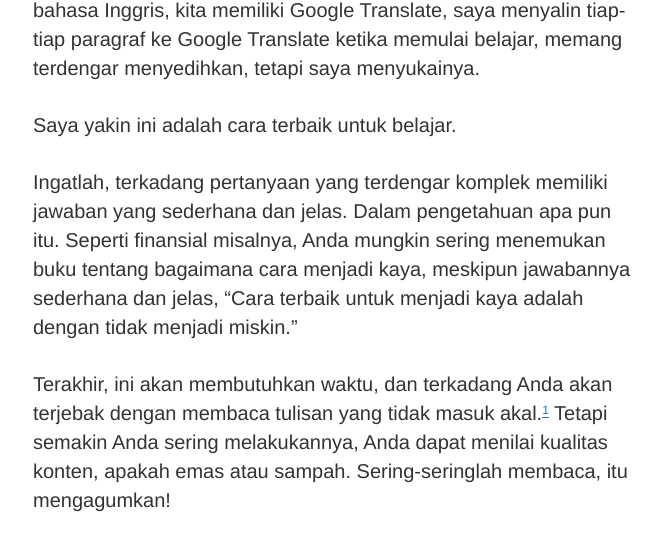
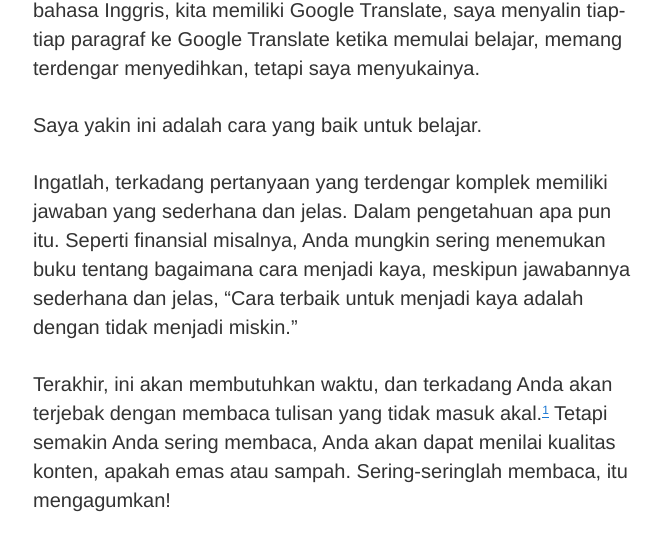
Before and after one commit to tertanda/rnsl.github.io, a Jekyll site: the page built from artikel/desain/_posts/2016-11-28-panduan-belajar-desain.md, in a window 1280 px wide and 900 px high, scrolled down 2238 px. Shown: the part 146-689 px from the top of the window, without its empty margins (307-969 px from the left). Built offline with Jekyll 4.4.1, drawn with Linux system fonts in a browser that asks for light colours.

Commit message:
Update 2016-11-28-panduan-belajar-desain.md

```diff
--- a/artikel/desain/_posts/2016-11-28-panduan-belajar-desain.md
+++ b/artikel/desain/_posts/2016-11-28-panduan-belajar-desain.md
@@ -35,11 +35,11 @@ Tetapi, untuk menghemat waktu Anda, saya tidak menyarankan untuk mempelajari bag
 
 Ya, di sini Anda tidak menemukan *link* untuk membaca tulisan mereka, karena jika Anda benar-benar membutuhkannya, Anda akan mencarinya. Jangan mengeluh jika mereka menulis dalam bahasa Inggris, kita memiliki Google Translate, saya menyalin tiap-tiap paragraf ke Google Translate ketika memulai belajar, memang terdengar menyedihkan, tetapi saya menyukainya.
 
-Saya yakin ini adalah cara terbaik untuk belajar.
+Saya yakin ini adalah cara yang baik untuk belajar.
 
 Ingatlah, terkadang pertanyaan yang terdengar komplek memiliki jawaban yang sederhana dan jelas. Dalam pengetahuan apa pun itu. Seperti finansial misalnya, Anda mungkin sering menemukan buku tentang bagaimana cara menjadi kaya, meskipun jawabannya sederhana dan jelas, "Cara terbaik untuk menjadi kaya adalah dengan tidak menjadi miskin."
 
-Terakhir, ini akan membutuhkan waktu, dan terkadang Anda akan terjebak dengan membaca tulisan yang tidak masuk akal.<sup><a href="#fn:1" title="Catatan Nr.1">1</a></sup> Tetapi semakin Anda sering melakukannya, Anda dapat menilai kualitas konten, apakah emas atau sampah. Sering-seringlah membaca, itu mengagumkan!
+Terakhir, ini akan membutuhkan waktu, dan terkadang Anda akan terjebak dengan membaca tulisan yang tidak masuk akal.<sup><a href="#fn:1" title="Catatan Nr.1">1</a></sup> Tetapi semakin Anda sering membaca, Anda akan dapat menilai kualitas konten, apakah emas atau sampah. Sering-seringlah membaca, itu mengagumkan!
 
 ##### Catatan
 
```
